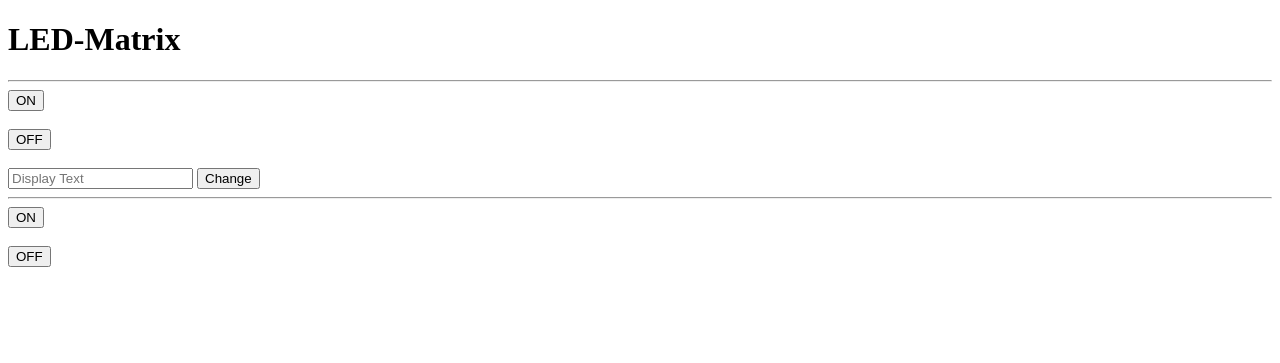
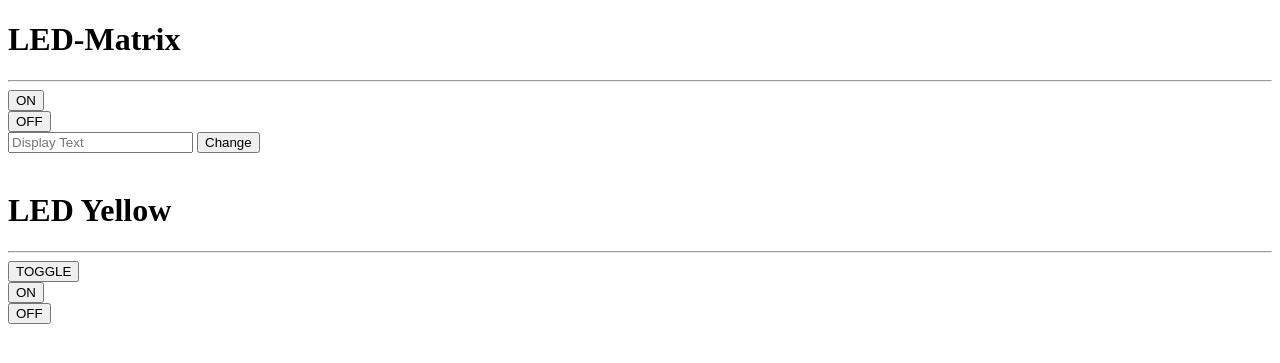
Before and after one commit to elroxar/LEDmatrix, a Flask app: page / in a window 1280 px wide. Shown: the top 363 px of the page. Run offline with Flask 2, Linux system fonts and the light colour scheme.

```diff
--- a/app.py
+++ b/app.py
@@ -1,6 +1,7 @@
 import logging
 
 import gpio
+import werkzeug
 from flask import Flask, render_template, request
 
 # Flask server
@@ -15,6 +16,7 @@ gpio.setmode(gpio.BCM)
 gpio.setwarnings(True)
 
 led = 26  # GPIO 26 = yellow LED
+ledStat = 0 # LED is off
 
 gpio.setup(led, gpio.OUT)
 gpio.output(led, gpio.LOW)
@@ -24,6 +26,11 @@ logger.debug("GPIO initialized.")
 def changeText(text):
     logger.debug("Changed text to: %s", text)
     pass
+
+
+@app.errorhandler(werkzeug.exceptions.BadRequest)
+def handleBadRequest():
+    return render_template('done.html')
 
 
 @app.route('/', methods=['GET', 'POST'])
@@ -38,6 +45,7 @@ def index():
 
 @app.route('/<device>/<status>')
 def action(device, status):
+    global ledStat
     if device == 'led':
         actuator = led
     elif device == 'matrix':
@@ -50,6 +58,11 @@ def action(device, status):
         gpio.output(actuator, gpio.HIGH)
     if status == 'off':
         gpio.output(actuator, gpio.LOW)
+    if status == 'toggle':
+        if gpio.input(actuator) == 0:
+            gpio.output(actuator, gpio.HIGH)
+        else:
+            gpio.output(actuator, gpio.LOW)
     return render_template('done.html')
 
 
--- a/templates/index.html
+++ b/templates/index.html
@@ -9,16 +9,16 @@
 <h1>LED-Matrix</h1>
 <hr/>
 <form action="/matrix/on"><input type="submit" value="ON"/></form>
-<br/>
 <form action="/matrix/off"><input type="submit" value="OFF"/></form>
-<br/>
 <form method="POST" id="changeText">
 	<input type="text" name="display" id="display" placeholder="Display Text">
 	<button type="submit" id="change">Change</button>
 </form>
+<br/>
+<h1>LED Yellow</h1>
 <hr/>
+<form action="/led/toggle"><input type="submit" value="TOGGLE"></form>
 <form action="/led/on"><input type="submit" value="ON"></form>
-<br/>
 <form action="/led/off"><input type="submit" value="OFF"></form>
 </body>
 </html>
```
